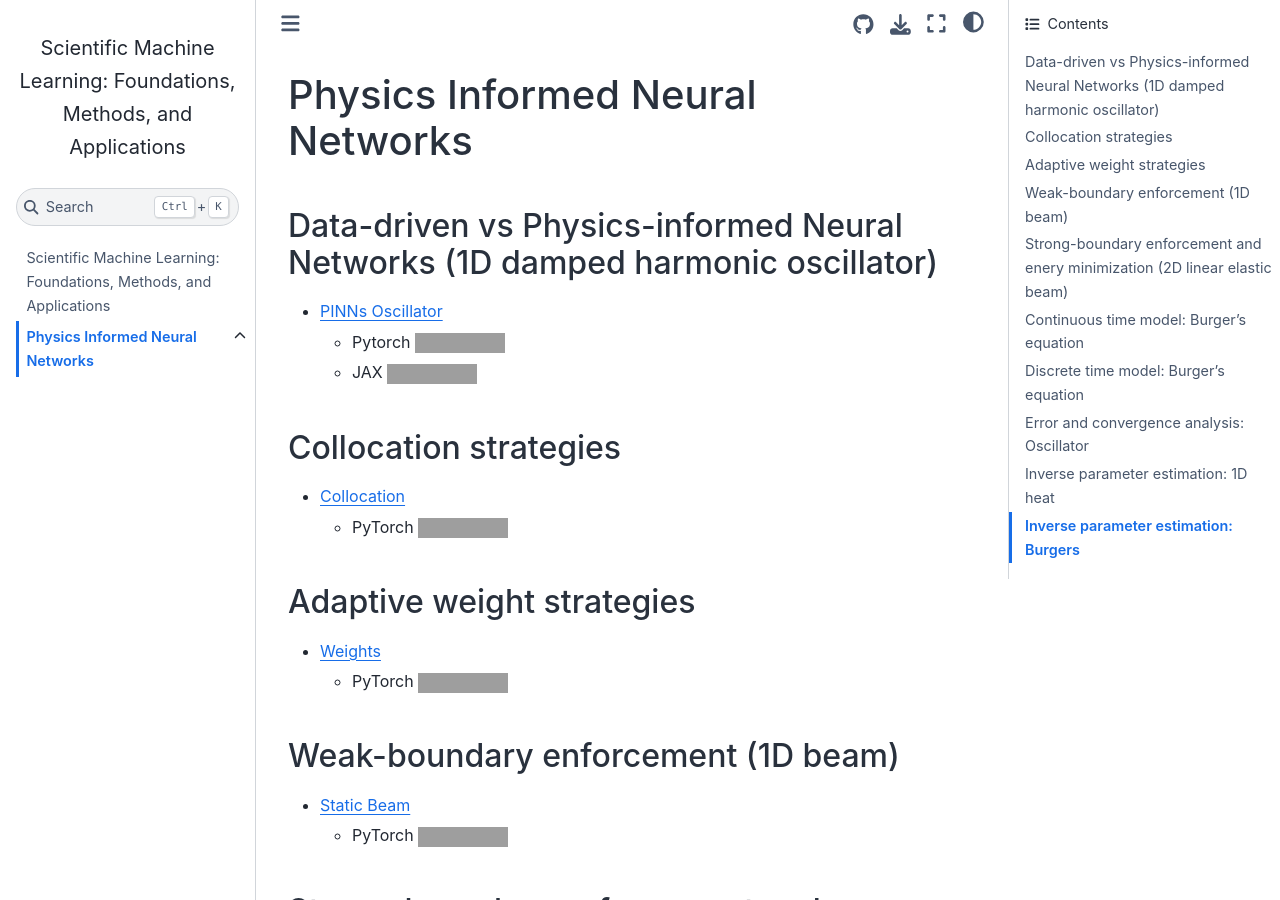
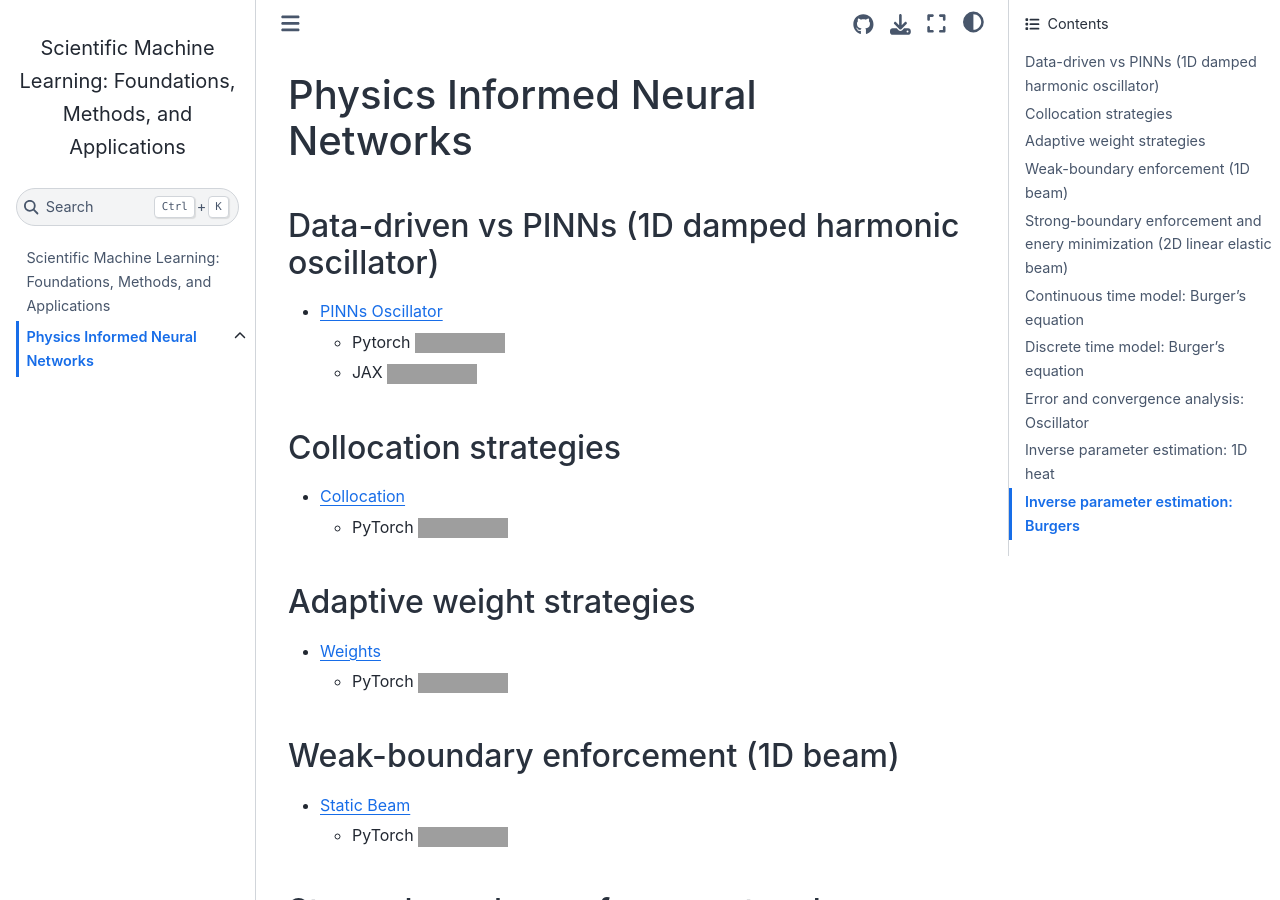
Before and after one commit to sciml-book/sciml_notebook, a Jupyter Book: the page built from pinns/pinns.md, in a window 1280 px wide and 900 px high, cut to the strip 0-900 px from the top of the window. Built offline with Jupyter Book 1.0.4 settings and Sphinx 7.4.7 and the Sphinx Book theme 1.1.4, drawn with Linux system fonts in a browser that asks for light colours; pages that are not in the unit, such as notebooks, are missing from menus; grey boxes are pictures that could not be loaded.

Commit message:
Update landing page for PINNs

```diff
--- a/pinns/pinns.md
+++ b/pinns/pinns.md
@@ -1,6 +1,6 @@
 # Physics Informed Neural Networks
 
-### Data-driven vs Physics-informed Neural Networks (1D damped harmonic oscillator)
+### Data-driven vs PINNs (1D damped harmonic oscillator)
 - [PINNs Oscillator](oscillator.ipynb)
     - Pytorch [![Open in Colab](https://colab.research.google.com/assets/colab-badge.svg)](https://colab.research.google.com/github/sciml-book/sciml_notebook/blob/main/pinns/oscillator.ipynb)
     - JAX [![Open in Colab](https://colab.research.google.com/assets/colab-badge.svg)](https://colab.research.google.com/github/sciml-book/sciml_notebook/blob/main/pinns/jax/00-oscillator.ipynb)
```
